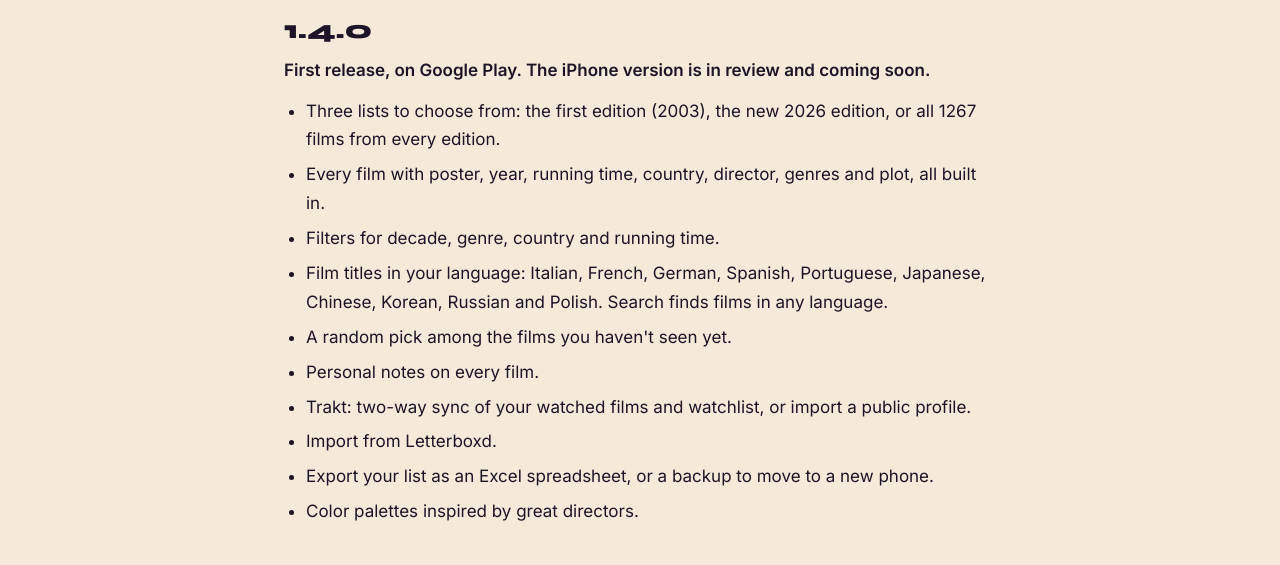
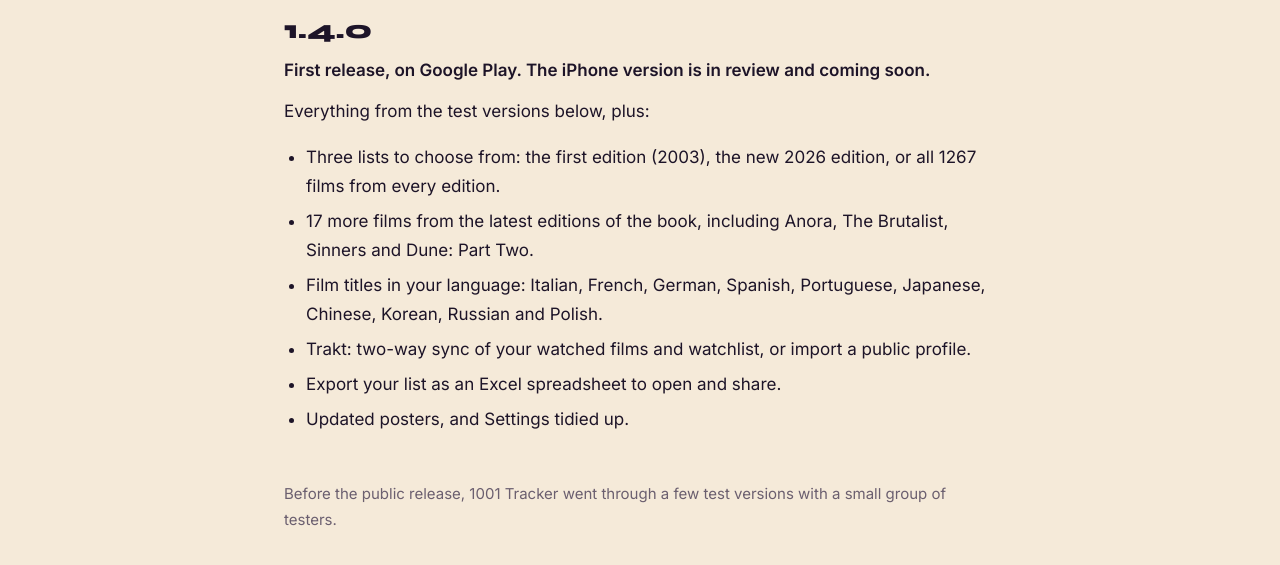
Before and after one commit to Gadlele/1001tracker, a plain HTML site: page changelog.html in a window 1280 px wide. Shown: the part 235-800 px from the top of the page. Drawn offline with Linux system fonts and the light colour scheme.

Commit message:
What's new: 1.4.0 lists only what is new; older features under the test versions

```diff
--- a/changelog.html
+++ b/changelog.html
@@ -42,17 +42,14 @@
 
     <h2>1.4.0</h2>
     <p class="lead">First release, on Google Play. The iPhone version is in review and coming soon.</p>
+    <p>Everything from the test versions below, plus:</p>
     <ul>
       <li>Three lists to choose from: the first edition (2003), the new 2026 edition, or all 1267 films from every edition.</li>
-      <li>Every film with poster, year, running time, country, director, genres and plot, all built in.</li>
-      <li>Filters for decade, genre, country and running time.</li>
-      <li>Film titles in your language: Italian, French, German, Spanish, Portuguese, Japanese, Chinese, Korean, Russian and Polish. Search finds films in any language.</li>
-      <li>A random pick among the films you haven&#x27;t seen yet.</li>
-      <li>Personal notes on every film.</li>
+      <li>17 more films from the latest editions of the book, including Anora, The Brutalist, Sinners and Dune: Part Two.</li>
+      <li>Film titles in your language: Italian, French, German, Spanish, Portuguese, Japanese, Chinese, Korean, Russian and Polish.</li>
       <li>Trakt: two-way sync of your watched films and watchlist, or import a public profile.</li>
-      <li>Import from Letterboxd.</li>
-      <li>Export your list as an Excel spreadsheet, or a backup to move to a new phone.</li>
-      <li>Color palettes inspired by great directors.</li>
+      <li>Export your list as an Excel spreadsheet to open and share.</li>
+      <li>Updated posters, and Settings tidied up.</li>
     </ul>
 
     <p class="test-note">Before the public release, 1001 Tracker went through a few test versions with a small group of testers.</p>
```
